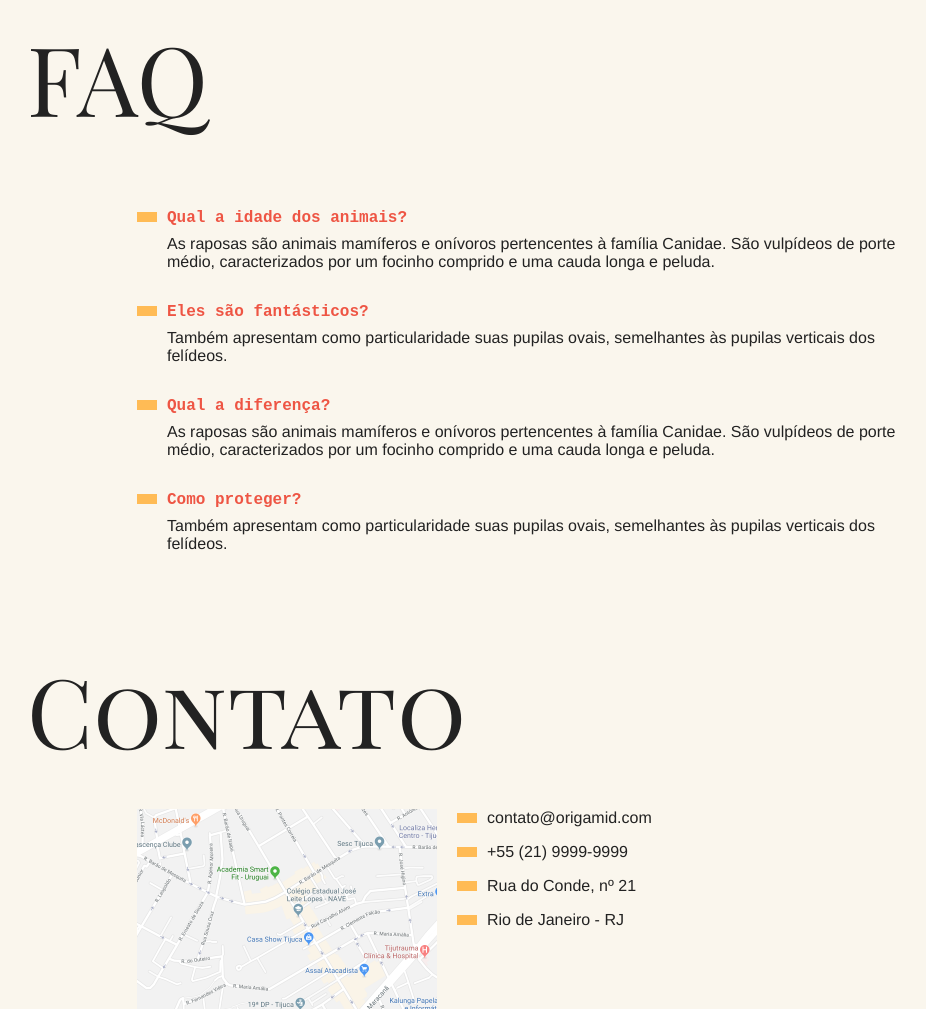
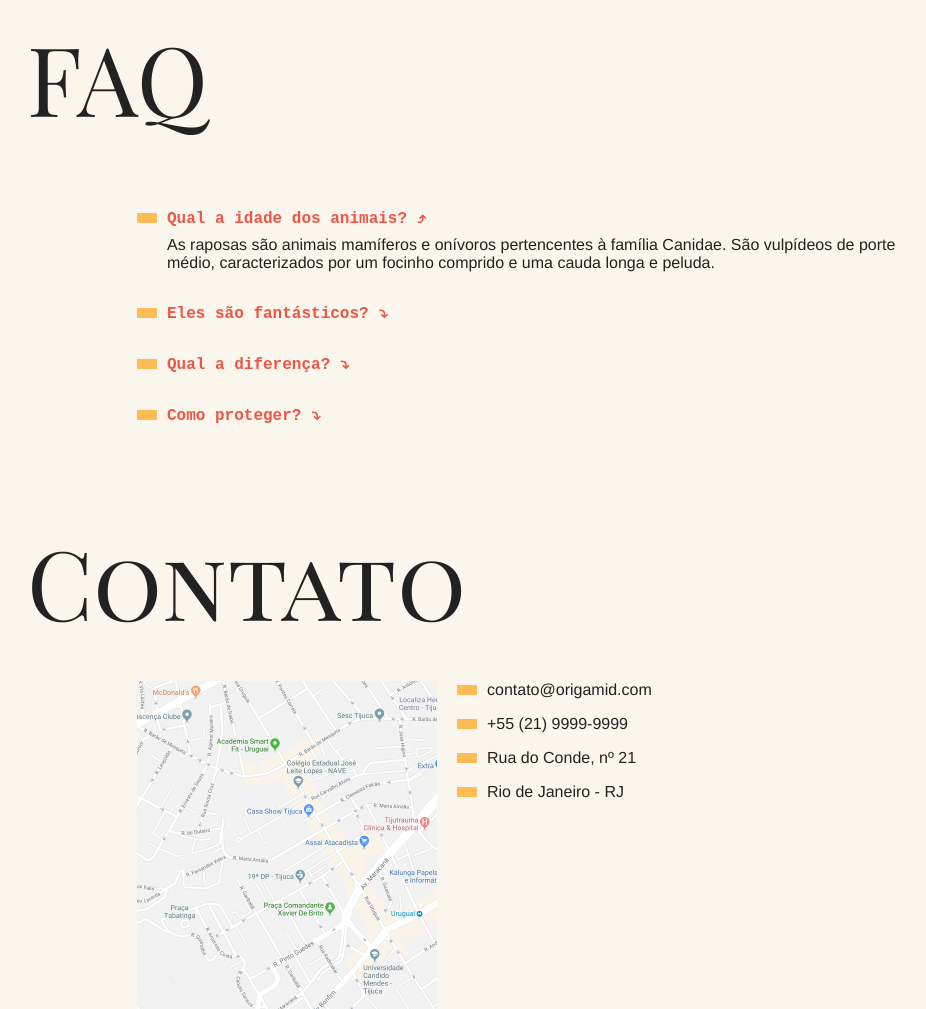
Before and after one commit to ruanvalente/origamid, a plain HTML site: page javascript-es6+/projeto/animais-fantasticos/index.html in a window 1280 px wide. Shown: the part 875-1884 px from the top of the page, without its empty margins (163-1089 px from the left). Drawn offline with Linux system fonts and the light colour scheme.

Commit message:
Adicionado a funçao initAccordion

```diff
--- a/javascript-es6+/projeto/animais-fantasticos/css/style.css
+++ b/javascript-es6+/projeto/animais-fantasticos/css/style.css
@@ -236,3 +236,38 @@ body {
     transform: rotate3d(0, 0, 0);
   }
 }
+
+/* Accordion List */
+
+.js .js-accordion-list dd {
+  display: none;
+
+  animation: slide-down 0.5s forwards;
+}
+
+.js-accordion-list dt::after {
+  content: '⤵';
+  margin-left: 10px;
+
+  animation: slide-down 0.5s forwards;
+}
+
+.js-accordion-list dt.ativo::after {
+  content: '⤴';
+}
+
+.js-accordion-list dd.ativo {
+  display: block;
+}
+
+@keyframes slide-down {
+  from {
+    opacity: 0;
+    max-height: 0;
+  }
+
+  to {
+    opacity: 1;
+    max-height: 200px;
+  }
+}
--- a/javascript-es6+/projeto/animais-fantasticos/index.html
+++ b/javascript-es6+/projeto/animais-fantasticos/index.html
@@ -194,7 +194,7 @@
 
     <section class="grid-section faq" id="faq">
       <h1 class="titulo">FAQ</h1>
-      <dl class="faq-lista">
+      <dl class="faq-lista js-accordion-list">
         <dt>Qual a idade dos animais?</dt>
         <dd>
           As raposas são animais mamíferos e onívoros pertencentes à família
--- a/javascript-es6+/projeto/animais-fantasticos/js/index.js
+++ b/javascript-es6+/projeto/animais-fantasticos/js/index.js
@@ -1,9 +1,9 @@
 'use strict'
 
-const $tabMenu = document.querySelectorAll('.js-tabmenu li')
-const $tabContent = document.querySelectorAll('.js-tabcontent section')
+function initTabMenu() {
+  const $tabMenu = document.querySelectorAll('.js-tabmenu li')
+  const $tabContent = document.querySelectorAll('.js-tabcontent section')
 
-function initTabMenu() {
   if ($tabContent.length && $tabMenu.length) {
     $tabContent[0].classList.add('ativo')
 
@@ -20,4 +20,22 @@ function initTabMenu() {
   }
 }
 
+function initAccordion() {
+  const $accordionList = document.querySelectorAll('.js-accordion-list dt')
+  if ($accordionList.length) {
+    $accordionList[0].classList.add('ativo')
+    $accordionList[0].nextElementSibling.classList.add('ativo')
+
+    function accordionActive() {
+      this.classList.toggle('ativo')
+      this.nextElementSibling.classList.toggle('ativo')
+    }
+
+    $accordionList.forEach(item =>
+      item.addEventListener('click', accordionActive)
+    )
+  }
+}
+
+initAccordion()
 initTabMenu()
```
